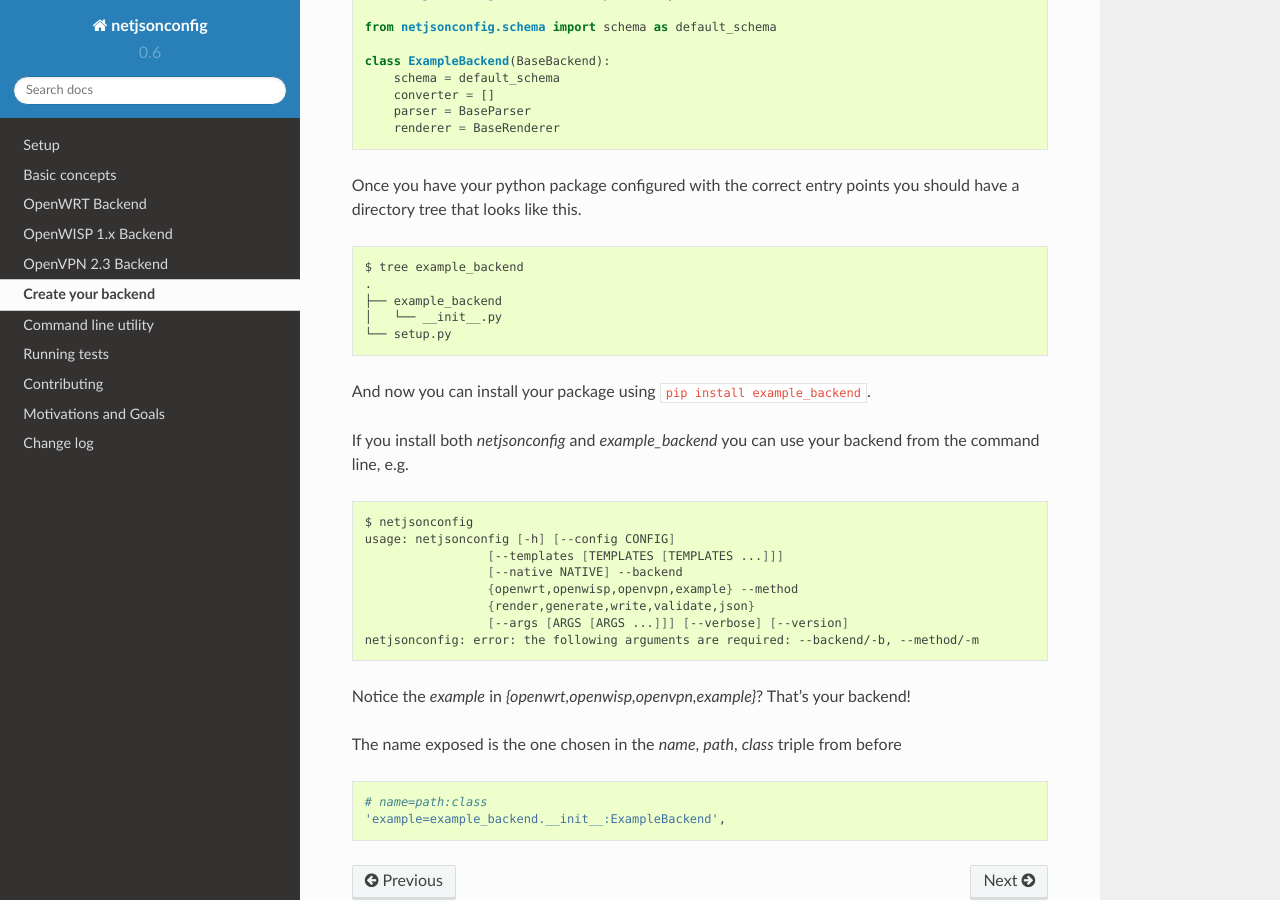
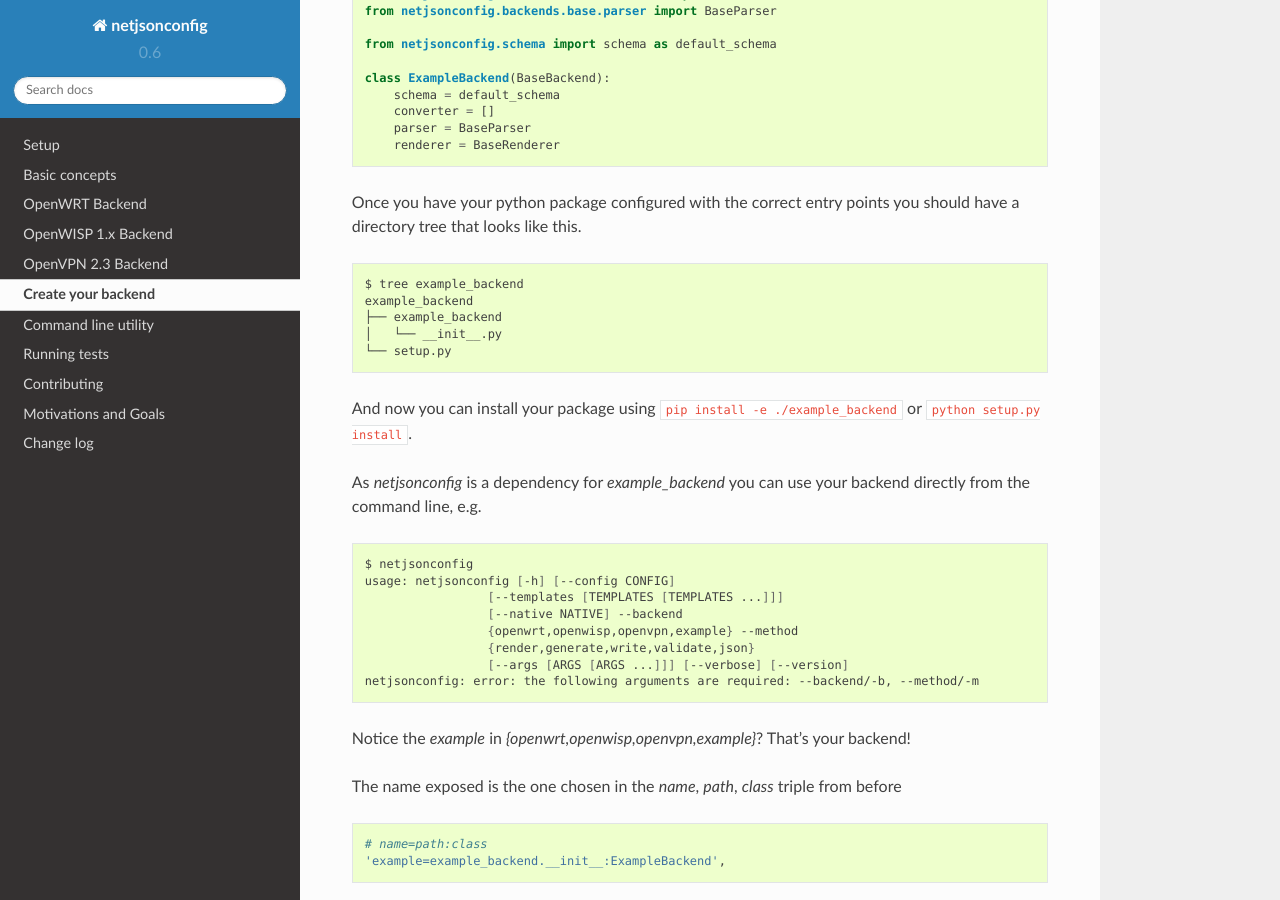
Before and after one commit to openwisp/netjsonconfig, a Sphinx documentation site: the page built from docs/source/backends/create_your_backend.rst, in a window 1280 px wide and 900 px high, scrolled down 1745 px. Built offline with Sphinx 7.4.7 and the Read the Docs theme 2.0.0, drawn with Linux system fonts in a browser that asks for light colours; some of the changed text lies outside the part shown.

Commit message:
[review] make details more explicit
- add netjsonconfig as dependency in setup.py
- use pip correctly

```diff
--- a/docs/source/backends/create_your_backend.rst
+++ b/docs/source/backends/create_your_backend.rst
@@ -100,15 +101,16 @@
 .. code-block:: bash
 
     $ tree example_backend
-    .
+    example_backend
     ├── example_backend
     │   └── __init__.py
     └── setup.py
 
-And now you can install your package using ``pip install example_backend``.
+And now you can install your package using ``pip install -e ./example_backend``
+or ``python setup.py install``.
 
-If you install both `netjsonconfig` and `example_backend` you can use your backend
-from the command line, e.g.
+As `netjsonconfig` is a dependency for `example_backend` you can use your backend
+directly from the command line, e.g.
 
 .. code-block:: bash
 
@@ -123,7 +125,6 @@
 
 Notice the *example* in  `{openwrt,openwisp,openvpn,example}`? That's your backend!
 
-
 The name exposed is the one chosen in the *name*, *path*, *class* triple
 from before
 
```
Also changed, not shown: other parts of docs/source/backends/create_your_backend.rst (+1 -0 lines).
